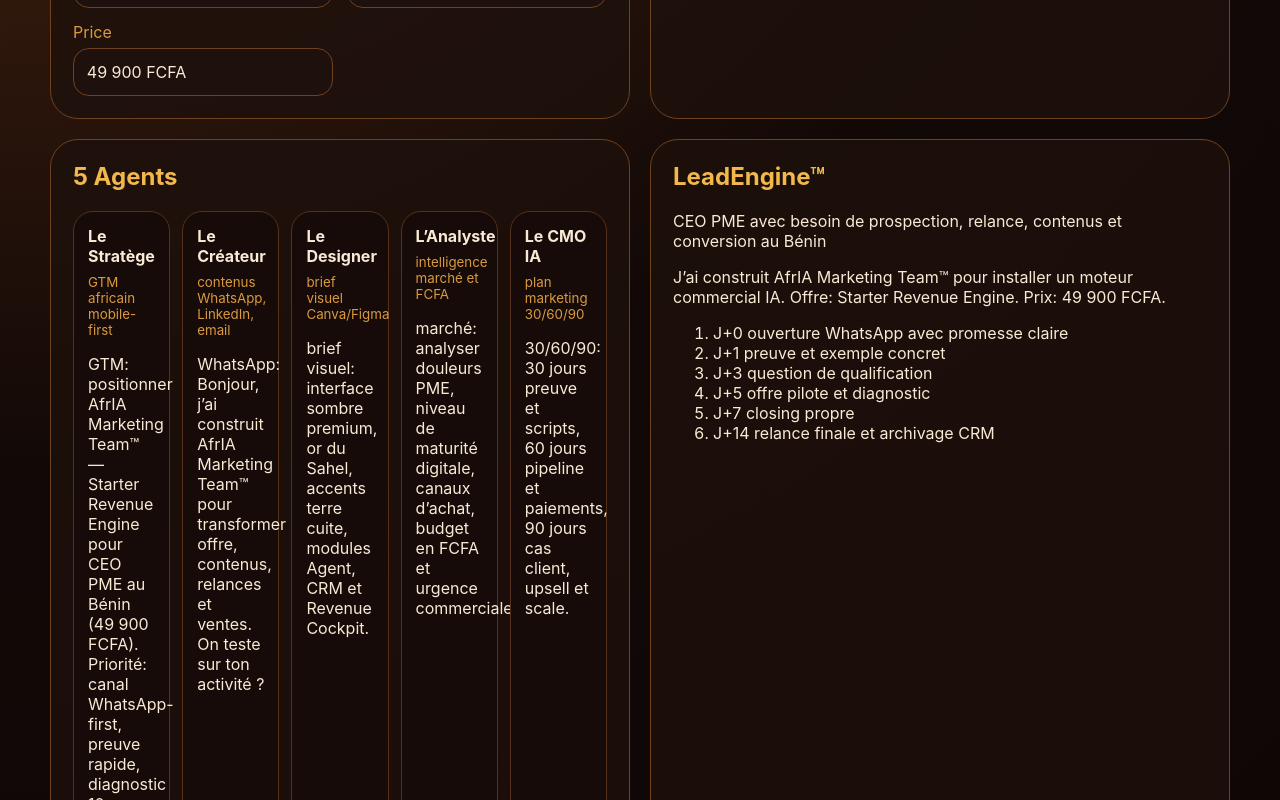
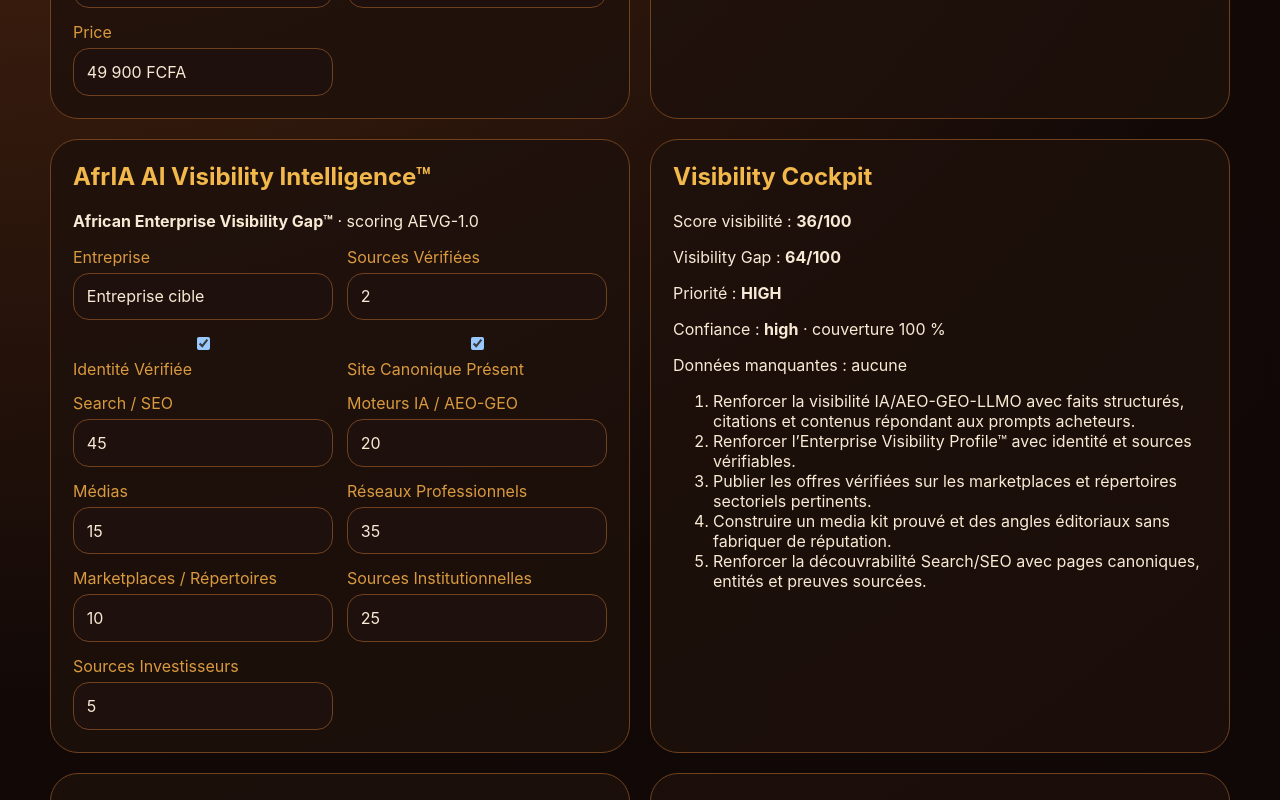
Before and after one commit to lanickbusiness1/newlife, a React (Vite) app in the folder apps/afria-marketing-team/frontend/: page / in a window 1280 px wide. Shown: the part 760-1560 px from the top of the page. Built offline with nearby package versions, Linux system fonts and the light colour scheme.

Commit message:
Add enterprise visibility cockpit to production UI

```diff
--- a/apps/afria-marketing-team/frontend/src/App.tsx
+++ b/apps/afria-marketing-team/frontend/src/App.tsx
@@ -6,6 +6,7 @@
 import { simulatePolicy } from "./policy";
 import { assessProductionReadiness, calculateRevenueMath } from "./revenueEngine";
 import { saveWorkspace } from "./storage";
+import { assessEnterpriseVisibility, VISIBILITY_CAPABILITY, type VisibilityAssessment } from "./visibility";
 import "./styles.css";
 
 const initialContext: AgentContext = {
@@ -16,12 +17,51 @@
   price: "49 900 FCFA"
 };
 
+type VisibilityScoreField =
+  | "searchPresence"
+  | "aiPresence"
+  | "mediaPresence"
+  | "professionalPresence"
+  | "marketplacePresence"
+  | "institutionalPresence"
+  | "investorPresence";
+
+const VISIBILITY_SCORE_FIELDS: Array<{ key: VisibilityScoreField; label: string }> = [
+  { key: "searchPresence", label: "Search / SEO" },
+  { key: "aiPresence", label: "Moteurs IA / AEO-GEO" },
+  { key: "mediaPresence", label: "Médias" },
+  { key: "professionalPresence", label: "Réseaux professionnels" },
+  { key: "marketplacePresence", label: "Marketplaces / répertoires" },
+  { key: "institutionalPresence", label: "Sources institutionnelles" },
+  { key: "investorPresence", label: "Sources investisseurs" }
+];
+
+const initialVisibility: VisibilityAssessment = {
+  enterpriseName: "Entreprise cible",
+  country: "Bénin",
+  verifiedIdentity: true,
+  verifiedSourceCount: 2,
+  websitePresent: true,
+  searchPresence: 45,
+  aiPresence: 20,
+  mediaPresence: 15,
+  professionalPresence: 35,
+  marketplacePresence: 10,
+  institutionalPresence: 25,
+  investorPresence: 5
+};
+
 export default function App() {
   const [context, setContext] = useState(initialContext);
+  const [visibilityInput, setVisibilityInput] = useState(initialVisibility);
   const [humanApproved, setHumanApproved] = useState(false);
   const [saved, setSaved] = useState("");
 
   const leadPlan = useMemo(() => generateLeadEnginePlan(context), [context]);
+  const visibility = useMemo(
+    () => assessEnterpriseVisibility({ ...visibilityInput, country: context.country }),
+    [visibilityInput, context.country]
+  );
   const revenue = calculateRevenueMath({ presentations: 10000, expectedSalesPerHundred: 4, averagePrice: 49900 });
   const readiness = assessProductionReadiness({
     offerReady: true,
@@ -44,8 +84,19 @@
     setContext(current => ({ ...current, [field]: value }));
   }
 
+  function updateVisibilityScore(field: VisibilityScoreField, value: string) {
+    setVisibilityInput(current => ({ ...current, [field]: Number(value) }));
+  }
+
   function persist() {
-    const record = saveWorkspace("afria-marketing-team-production", { context, leadPlan, revenue, readiness, cashActivation: CASH_ACTIVATION });
+    const record = saveWorkspace("afria-marketing-team-production", {
+      context,
+      leadPlan,
+      revenue,
+      readiness,
+      visibility,
+      cashActivation: CASH_ACTIVATION
+    });
     setSaved(`Sauvegardé ${record.savedAt}`);
   }
 
@@ -55,7 +106,7 @@
         <div>
           <p className="eyebrow">{CANONICAL_PRODUCT.assetId} · {CANONICAL_PRODUCT.baseline}</p>
           <h1>AfrIA Marketing Team™</h1>
-          <p className="lead">Production Product propriétaire pour transformer offres, ICP, campagnes, CRM, relances et revenus mesurables.</p>
+          <p className="lead">Production Product propriétaire pour transformer offres, ICP, campagnes, CRM, visibilité économique, relances et revenus mesurables.</p>
           <div className="hero-actions">
             <button onClick={persist}>Sauvegarder le workspace</button>
             <a className="button-link" href={buildWhatsAppActivationLink()} target="_blank" rel="noreferrer">Lancer WhatsApp cash</a>
@@ -90,6 +141,31 @@
             <li>M8: {readiness.gates.m8}</li>
             <li>Big4: {readiness.gates.big4}</li>
           </ul>
+        </article>
+      </section>
+
+      <section className="grid">
+        <article className="panel wide">
+          <h2>{VISIBILITY_CAPABILITY.capability}</h2>
+          <p><b>{VISIBILITY_CAPABILITY.metric}</b> · scoring {VISIBILITY_CAPABILITY.scoringVersion}</p>
+          <div className="form-grid">
+            <label>Entreprise<input value={visibilityInput.enterpriseName} onChange={event => setVisibilityInput(current => ({ ...current, enterpriseName: event.target.value }))} /></label>
+            <label>Sources vérifiées<input type="number" min="0" value={visibilityInput.verifiedSourceCount} onChange={event => setVisibilityInput(current => ({ ...current, verifiedSourceCount: Number(event.target.value) }))} /></label>
+            <label className="approval"><input type="checkbox" checked={visibilityInput.verifiedIdentity} onChange={event => setVisibilityInput(current => ({ ...current, verifiedIdentity: event.target.checked }))} /> Identité vérifiée</label>
+            <label className="approval"><input type="checkbox" checked={visibilityInput.websitePresent} onChange={event => setVisibilityInput(current => ({ ...current, websitePresent: event.target.checked }))} /> Site canonique présent</label>
+            {VISIBILITY_SCORE_FIELDS.map(field => (
+              <label key={field.key}>{field.label}<input type="number" min="0" max="100" value={visibilityInput[field.key] ?? ""} onChange={event => updateVisibilityScore(field.key, event.target.value)} /></label>
+            ))}
+          </div>
+        </article>
+        <article className="panel">
+          <h2>Visibility Cockpit</h2>
+          <p>Score visibilité : <b>{visibility.visibilityScore}/100</b></p>
+          <p>Visibility Gap : <b>{visibility.visibilityGap}/100</b></p>
+          <p>Priorité : <b>{visibility.priority.toUpperCase()}</b></p>
+          <p>Confiance : <b>{visibility.confidence}</b> · couverture {Math.round(visibility.observedDimensionRatio * 100)} %</p>
+          <p>Données manquantes : {visibility.missingDimensions.length ? visibility.missingDimensions.join(" · ") : "aucune"}</p>
+          <ol>{visibility.recommendedActions.map(action => <li key={action}>{action}</li>)}</ol>
         </article>
       </section>
 
@@ -130,7 +206,7 @@
         </article>
         <article className="panel">
           <h2>R.E.M.E</h2>
-          <ul><li>Objections enregistrées</li><li>Messages gagnants</li><li>Preuves client</li><li>Leçons réutilisables</li></ul>
+          <ul><li>Objections enregistrées</li><li>Messages gagnants</li><li>Preuves client</li><li>Leçons réutilisables</li><li>Visibility Gap avant/après et attribution revenu</li></ul>
         </article>
       </section>
 
@@ -141,6 +217,7 @@
           <textarea readOnly value={exportMarketingPlanMarkdown(exportPayload)} />
           <details><summary>JSON evidence</summary><pre>{exportEvidenceJson(exportPayload)}</pre></details>
           <details><summary>HTML report</summary><pre>{exportHtmlReport(exportPayload)}</pre></details>
+          <details><summary>Enterprise visibility evidence</summary><pre>{JSON.stringify(visibility, null, 2)}</pre></details>
         </article>
       </section>
 
```
